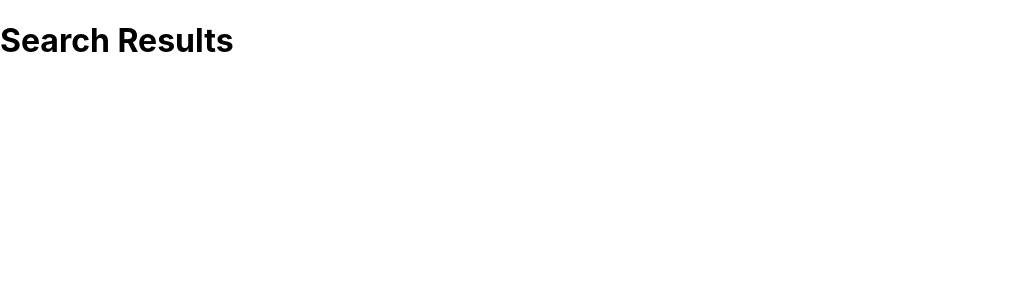
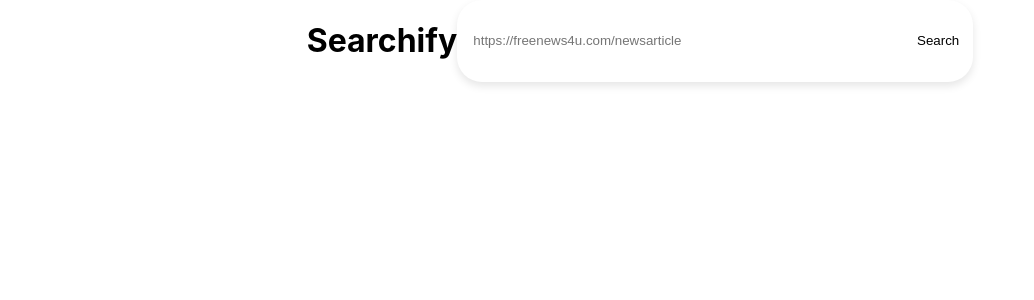
Before and after one commit to ayman644/panorama, a React (Create React App) app in the folder frontend/: page /search in a window 1280 px wide. Shown: the top 300 px of the page, without its empty margins (0-1034 px from the left). Built offline with nearby package versions, Linux system fonts and the light colour scheme.

Commit message:
add fixes for node_modules

```diff
--- a/frontend/src/App.css
+++ b/frontend/src/App.css
@@ -131,3 +131,8 @@
 .search-bar button img {
   width: 20px;
 }
+
+.searchpageheader {
+  display: flex;
+  justify-content: center;
+}
--- /dev/null
+++ b/frontend/src/components/SearchPageHeader.js
@@ -0,0 +1,16 @@
+import React from 'react';
+import '../App.css';
+
+function SearchPageHeader() {
+  return (
+    <header className="searchpageheader">
+      <h1>Searchify</h1>
+      <div className="search-bar">
+        <input type="text" placeholder="https://freenews4u.com/newsarticle" />
+        <button className="search-button">Search</button>
+      </div>
+    </header>
+  );
+}
+
+export default SearchPageHeader;
--- a/frontend/src/pages/SearchPage/SearchPage.js
+++ b/frontend/src/pages/SearchPage/SearchPage.js
@@ -1,9 +1,11 @@
 import React from 'react';
+import SearchPageHeader from '../../components/SearchPageHeader';
+import '../../App.css';
 
 const SearchPage = () => {
   return (
-    <div>
-      <h1>Search Results</h1>
+    <div className='SearchPage'>
+      <SearchPageHeader />
     </div>
   );
 };
```
Also changed, not shown: 2 other files (tests, documents, lock files or other folders).
